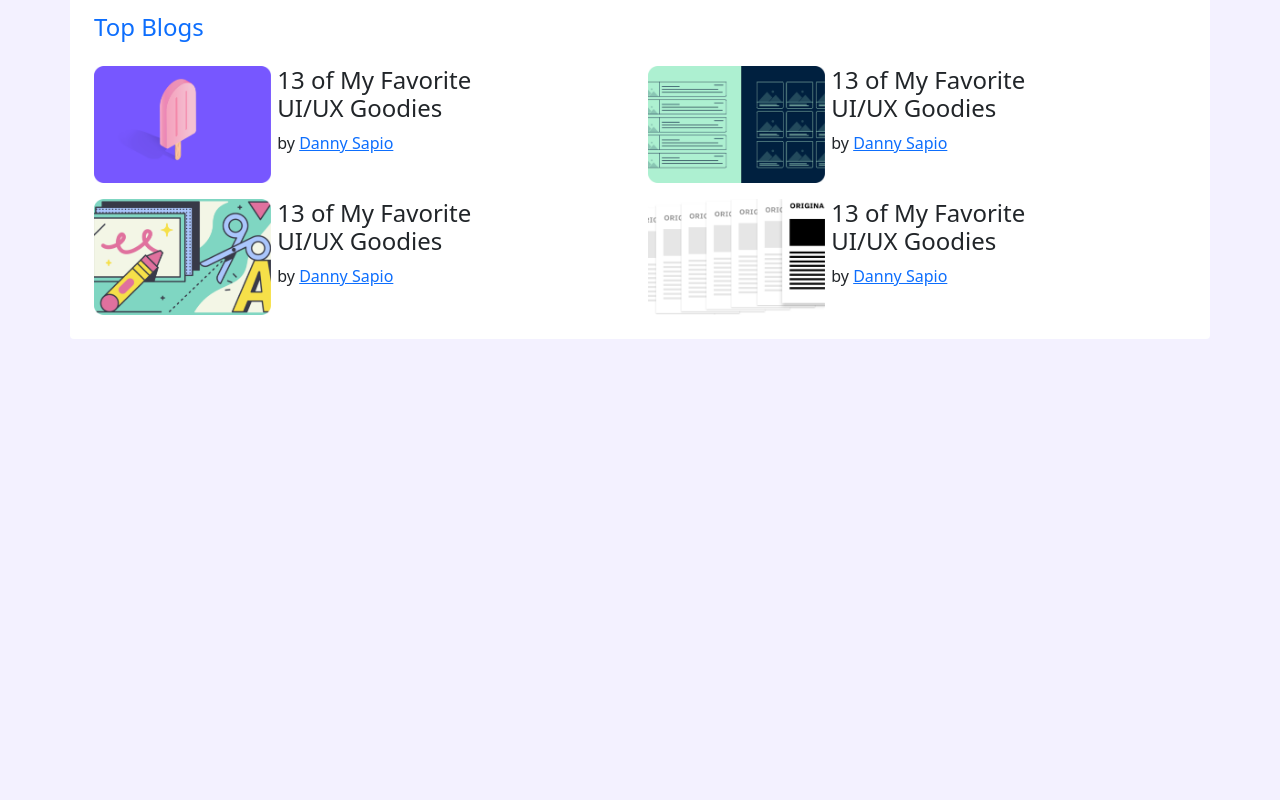
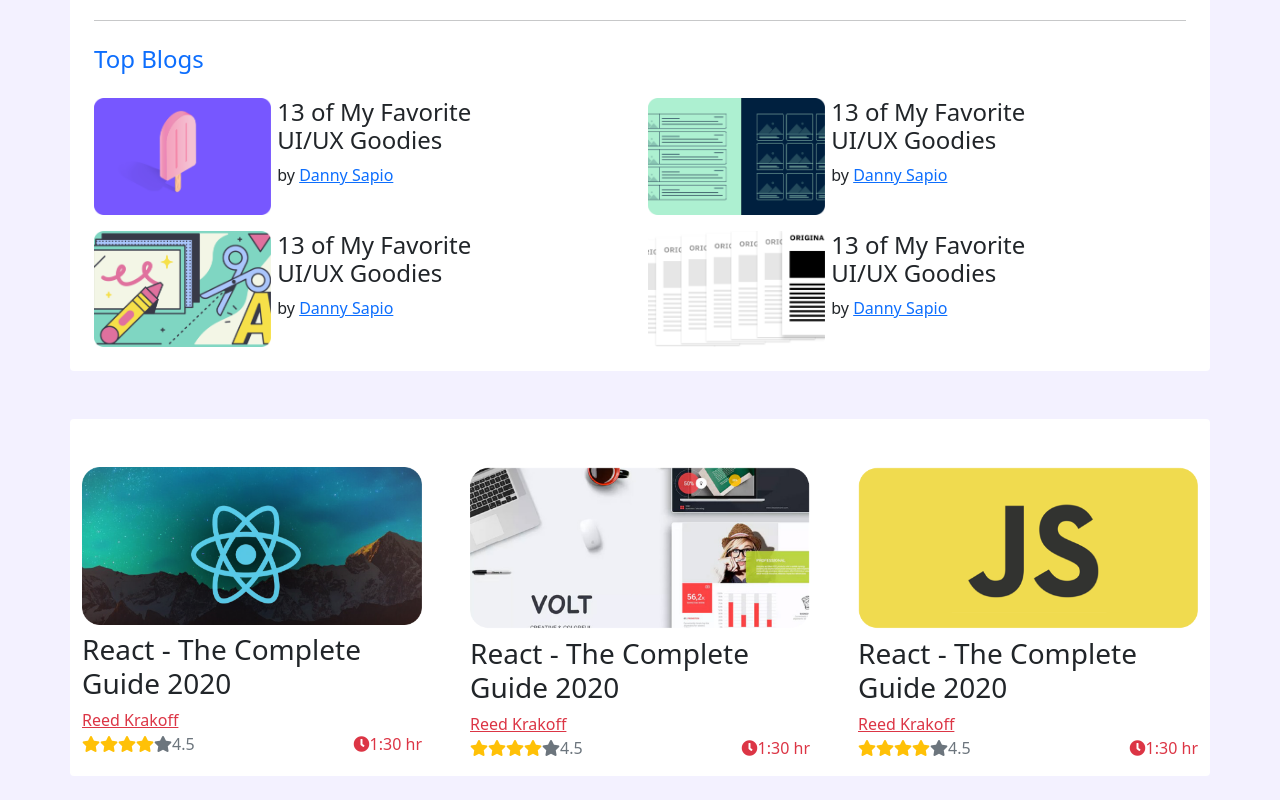
Before and after one commit to mdshemul48/leaderboard-simple-website-with-bootstrap, a plain HTML site: page index.html in a window 1280 px wide. Shown: the part 357-1157 px from the top of the page. Before the commit the page ends 800 px from the top, so only its background shows below. Drawn offline with nearby package versions, Linux system fonts and the light colour scheme.

Commit message:
adding course area

```diff
--- a/index.html
+++ b/index.html
@@ -6,6 +6,10 @@
     <meta http-equiv="X-UA-Compatible" content="IE=edge">
     <meta name="viewport" content="width=device-width, initial-scale=1.0">
     <title>Leader-board with bootstrap</title>
+    <!-- font-awesome -->
+    <link rel="stylesheet" href="https://cdnjs.cloudflare.com/ajax/libs/font-awesome/5.15.3/css/all.min.css"
+        integrity="sha512-iBBXm8fW90+nuLcSKlbmrPcLa0OT92xO1BIsZ+ywDWZCvqsWgccV3gFoRBv0z+8dLJgyAHIhR35VZc2oM/gI1w=="
+        crossorigin="anonymous" referrerpolicy="no-referrer" />
     <!-- importing bootstrap css -->
     <link href="https://cdn.jsdelivr.net/npm/bootstrap@5.0.2/dist/css/bootstrap.min.css" rel="stylesheet"
         integrity="sha384-EVSTQN3/azprG1Anm3QDgpJLIm9Nao0Yz1ztcQTwFspd3yD65VohhpuuCOmLASjC" crossorigin="anonymous">
@@ -55,10 +59,10 @@
 
     <main class="my-4">
 
-        <section class="container bg-white rounded p-4">
+        <section class="container bg-white rounded p-4 mb-5">
 
             <div class="pb-3">
-                <h4 class="text-primary my-2">Top player</h4>
+                <h4 class="text-primary my-4">Top player</h4>
                 <div class="row gy-4">
                     <div class="col-lg-4 col-md-6 col-sm-12 d-flex align-items-center">
                         <img width="56" src="images/players/player-1.png" alt="">
@@ -149,13 +153,43 @@
 
 
 
-
-
-
-
-
-
-
+        <section class="container bg-white rounded pt-5">
+            <div class="row row-cols-2 row-cols-lg-3 g-2 g-lg-5">
+                <div class="col rounded">
+                    <img src="images/courses/course-1.png" alt="" class="img-fluid">
+                    <h3 class="my-2">React - The Complete Guide 2020</h3>
+                    <a href="" class="text-danger">Reed Krakoff</a>
+                    <div class="d-flex justify-content-between">
+                        <div><i class="fas fa-star text-warning"></i><i class="fas fa-star text-warning"></i><i
+                                class="fas fa-star text-warning"></i><i class="fas fa-star text-warning"></i><i
+                                class="fas fa-star text-secondary"></i><span class="text-secondary">4.5</span></div>
+                        <p class="text-danger rounded-pill"><i class="fas fa-clock"></i>1:30 hr</p>
+                    </div>
+                </div>
+                <div class="col rounded">
+                    <img src="images/courses/course-2.png" alt="" class="img-fluid">
+                    <h3 class="my-2">React - The Complete Guide 2020</h3>
+                    <a href="" class="text-danger">Reed Krakoff</a>
+                    <div class="d-flex justify-content-between">
+                        <div><i class="fas fa-star text-warning"></i><i class="fas fa-star text-warning"></i><i
+                                class="fas fa-star text-warning"></i><i class="fas fa-star text-warning"></i><i
+                                class="fas fa-star text-secondary"></i><span class="text-secondary">4.5</span></div>
+                        <p class="text-danger rounded-pill"><i class="fas fa-clock"></i>1:30 hr</p>
+                    </div>
+                </div>
+                <div class="col rounded">
+                    <img src="images/courses/course-3.png" alt="" class="img-fluid">
+                    <h3 class="my-2">React - The Complete Guide 2020</h3>
+                    <a href="" class="text-danger">Reed Krakoff</a>
+                    <div class="d-flex justify-content-between">
+                        <div><i class="fas fa-star text-warning"></i><i class="fas fa-star text-warning"></i><i
+                                class="fas fa-star text-warning"></i><i class="fas fa-star text-warning"></i><i
+                                class="fas fa-star text-secondary"></i><span class="text-secondary">4.5</span></div>
+                        <p class="text-danger rounded-pill"><i class="fas fa-clock"></i>1:30 hr</p>
+                    </div>
+                </div>
+            </div>
+        </section>
 
 
 
```
